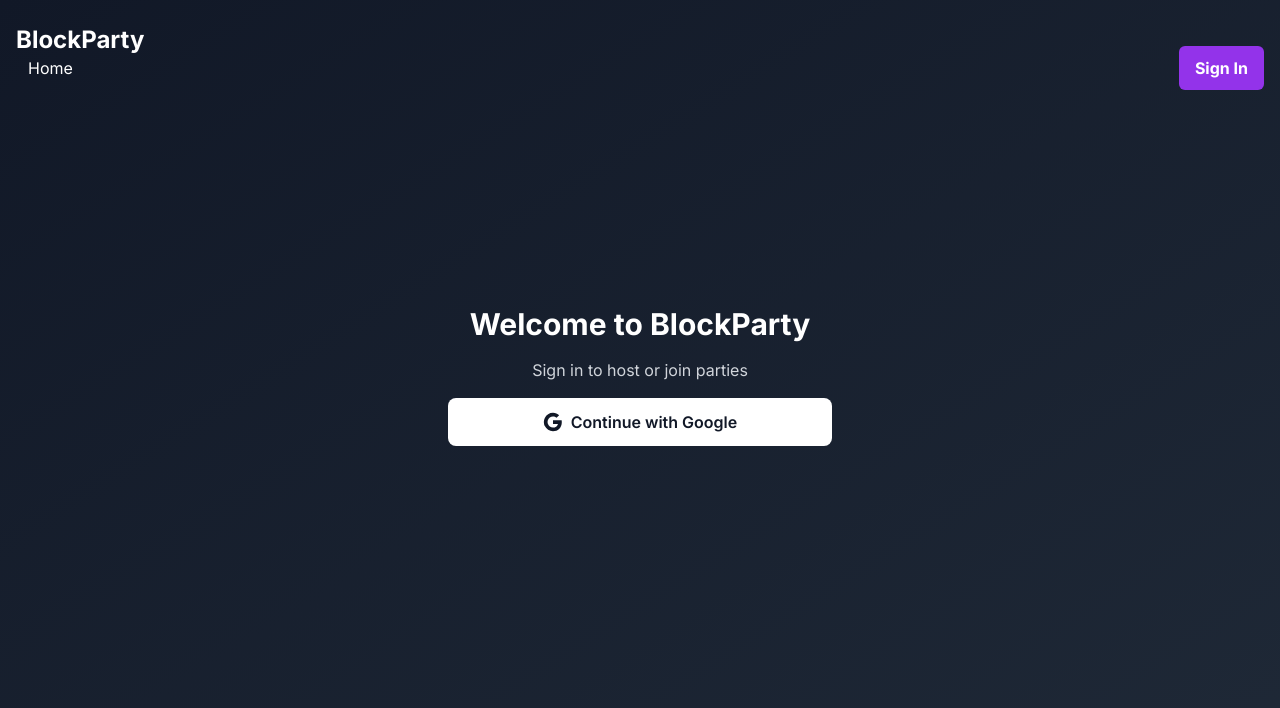
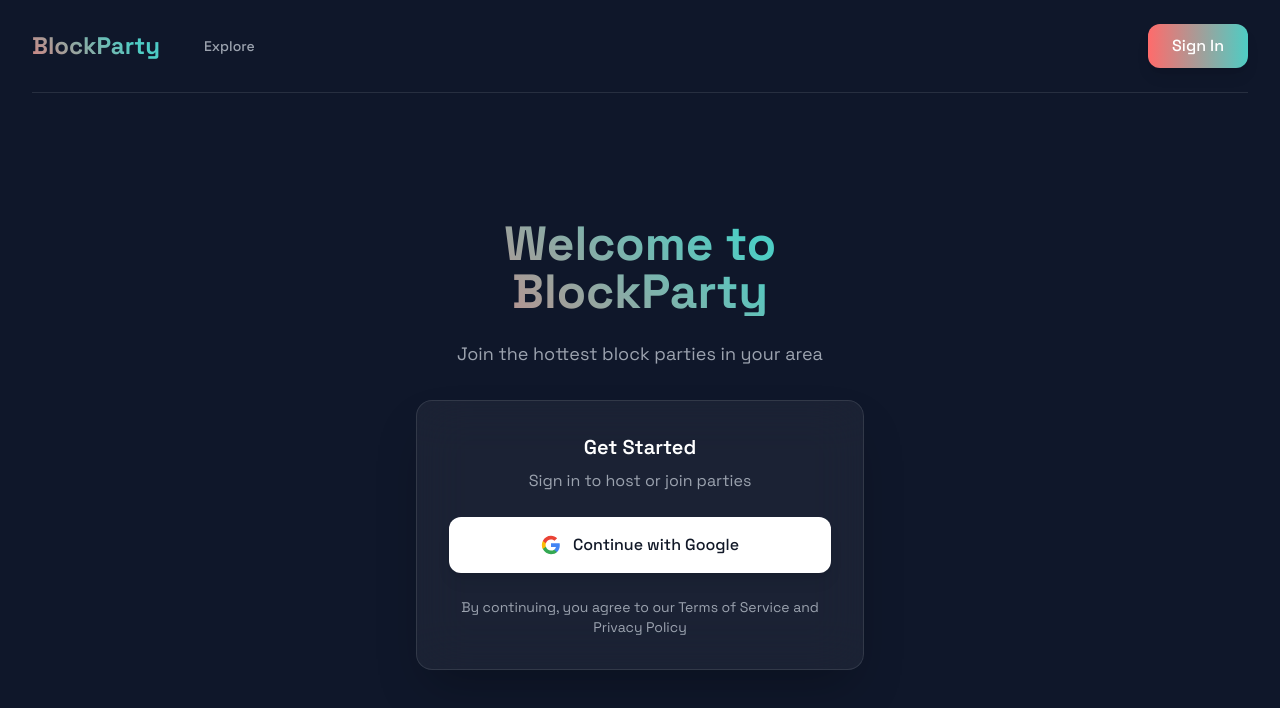
Before and after one commit to ravi20930/kots-party, a Next.js app: page /auth/signin in a window 1280 px wide. Shown: the top 708 px of the page. Built offline with nearby package versions, Linux system fonts and the light colour scheme; no server answers.

Commit message:
feat: modernize navigation and auth components with improved design

```diff
--- a/src/app/auth/signin/page.tsx
+++ b/src/app/auth/signin/page.tsx
@@ -8,34 +8,54 @@ export default function SignIn() {
   const callbackUrl = searchParams.get('callbackUrl') || '/'
 
   return (
-    <div className="flex min-h-[60vh] flex-col items-center justify-center">
-      <div className="w-full max-w-sm space-y-4 text-center">
-        <h1 className="text-3xl font-bold text-white">Welcome to BlockParty</h1>
-        <p className="text-gray-300">Sign in to host or join parties</p>
+    <div className="flex min-h-[80vh] flex-col items-center justify-center px-4">
+      <div className="w-full max-w-md text-center">
+        <div className="space-y-6 mb-8">
+          <h1 className="text-4xl md:text-5xl font-bold gradient-text">
+            Welcome to BlockParty
+          </h1>
+          <p className="text-gray-400 text-lg">
+            Join the hottest block parties in your area
+          </p>
+        </div>
+
+        <div className="bg-white/5 backdrop-blur-xl rounded-2xl p-8 shadow-2xl border border-white/10">
+          <div className="space-y-6">
+            <div className="space-y-2">
+              <h2 className="text-xl font-semibold text-white">Get Started</h2>
+              <p className="text-gray-400">Sign in to host or join parties</p>
+            </div>
+
             <button
               onClick={() => signIn('google', { callbackUrl })}
-          className="w-full bg-white hover:bg-gray-100 text-gray-900 font-semibold py-3 px-4 rounded-lg flex items-center justify-center gap-2 transition duration-300"
+              className="w-full bg-white hover:bg-gray-50 active:bg-gray-100 text-gray-900 font-medium py-4 px-6 rounded-xl flex items-center justify-center gap-3 transition-all duration-200 shadow-lg shadow-black/10"
             >
-          <svg className="w-5 h-5" viewBox="0 0 24 24">
+              <svg className="w-5 h-5" viewBox="0 0 24 24" fill="none">
                 <path
-              fill="currentColor"
                   d="M22.56 12.25c0-.78-.07-1.53-.2-2.25H12v4.26h5.92c-.26 1.37-1.04 2.53-2.21 3.31v2.77h3.57c2.08-1.92 3.28-4.74 3.28-8.09z"
+                  fill="#4285F4"
                 />
                 <path
-              fill="currentColor"
                   d="M12 23c2.97 0 5.46-.98 7.28-2.66l-3.57-2.77c-.98.66-2.23 1.06-3.71 1.06-2.86 0-5.29-1.93-6.16-4.53H2.18v2.84C3.99 20.53 7.7 23 12 23z"
+                  fill="#34A853"
                 />
                 <path
-              fill="currentColor"
                   d="M5.84 14.09c-.22-.66-.35-1.36-.35-2.09s.13-1.43.35-2.09V7.07H2.18C1.43 8.55 1 10.22 1 12s.43 3.45 1.18 4.93l2.85-2.22.81-.62z"
+                  fill="#FBBC05"
                 />
                 <path
-              fill="currentColor"
                   d="M12 5.38c1.62 0 3.06.56 4.21 1.64l3.15-3.15C17.45 2.09 14.97 1 12 1 7.7 1 3.99 3.47 2.18 7.07l3.66 2.84c.87-2.6 3.3-4.53 6.16-4.53z"
+                  fill="#EA4335"
                 />
               </svg>
               Continue with Google
             </button>
+
+            <div className="text-sm text-gray-400">
+              By continuing, you agree to our Terms of Service and Privacy Policy
+            </div>
+          </div>
+        </div>
       </div>
     </div>
   )
--- a/src/app/layout.tsx
+++ b/src/app/layout.tsx
@@ -1,12 +1,12 @@
 import "./globals.css";
-import { Inter } from "next/font/google";
+import { Space_Grotesk } from "next/font/google";
 import { getServerSession } from "next-auth/next";
 import { authOptions } from "@/lib/auth";
 import AuthButton from "@/components/AuthButton";
 import Navigation from "@/components/Navigation";
 import Providers from "@/components/Providers";
 
-const inter = Inter({ subsets: ["latin"] });
+const spaceGrotesk = Space_Grotesk({ subsets: ["latin"] });
 
 export const metadata = {
   title: "BlockParty",
@@ -21,20 +21,22 @@ export default async function RootLayout({
   const session = await getServerSession(authOptions);
 
   return (
-    <html lang="en">
-      <body className={inter.className + " min-h-screen bg-gradient-to-br from-gray-900 to-gray-800"}>
+    <html lang="en" className="dark">
+      <body className={spaceGrotesk.className}>
         <Providers session={session}>
-          <div className="container mx-auto px-4">
-            <header className="py-6 flex justify-between items-center">
-              <div>
-                <h1 className="text-2xl font-bold text-white">BlockParty</h1>
+          <div className="min-h-screen bg-[#0F172A]">
+            <div className="max-w-7xl mx-auto px-4 sm:px-6 lg:px-8">
+              <header className="py-6 flex justify-between items-center border-b border-white/10">
+                <div className="flex items-center gap-8">
+                  <h1 className="text-2xl font-bold gradient-text">BlockParty</h1>
                   <Navigation />
                 </div>
                 <AuthButton />
               </header>
-            <main>
+              <main className="py-8">
                 {children}
               </main>
+            </div>
           </div>
         </Providers>
       </body>
--- a/src/components/AuthButton.tsx
+++ b/src/components/AuthButton.tsx
@@ -1,6 +1,7 @@
 'use client'
 
 import { signIn, signOut, useSession } from 'next-auth/react'
+import Image from 'next/image'
 
 export default function AuthButton() {
   const { data: session } = useSession()
@@ -8,10 +9,23 @@ export default function AuthButton() {
   if (session) {
     return (
       <div className="flex items-center gap-4">
-        <span className="text-white">Welcome, {session.user?.name}</span>
+        <div className="flex items-center gap-3">
+          {session.user?.image && (
+            <Image
+              src={session.user.image}
+              alt={session.user.name || 'User'}
+              width={32}
+              height={32}
+              className="rounded-full ring-2 ring-white/10"
+            />
+          )}
+          <span className="text-sm font-medium text-gray-300">
+            {session.user?.name}
+          </span>
+        </div>
         <button
           onClick={() => signOut()}
-          className="bg-red-600 hover:bg-red-700 text-white font-bold py-2 px-4 rounded-md transition duration-300"
+          className="text-sm font-medium text-gray-400 hover:text-white transition-colors duration-200"
         >
           Sign Out
         </button>
@@ -22,7 +36,7 @@ export default function AuthButton() {
   return (
     <button
       onClick={() => signIn('google')}
-      className="bg-purple-600 hover:bg-purple-700 text-white font-bold py-2 px-4 rounded-md transition duration-300"
+      className="bg-gradient-to-r from-[#FF6B6B] to-[#4ECDC4] text-white font-medium py-2 px-6 rounded-xl hover:opacity-90 active:opacity-100 transition-all duration-200 shadow-lg shadow-black/10"
     >
       Sign In
     </button>
--- a/src/components/Navigation.tsx
+++ b/src/components/Navigation.tsx
@@ -2,26 +2,38 @@
 
 import Link from 'next/link'
 import { useSession } from 'next-auth/react'
+import { usePathname } from 'next/navigation'
 
 export default function Navigation() {
   const { data: session } = useSession()
+  const pathname = usePathname()
+
+  const isActive = (path: string) => pathname === path
 
   return (
-    <nav className="mb-8">
-      <ul className="flex gap-4">
+    <nav>
+      <ul className="flex items-center gap-6">
         <li>
           <Link
             href="/"
-            className="text-white hover:text-purple-400 transition duration-300"
+            className={`text-sm font-medium transition-all duration-200 ${
+              isActive('/')
+                ? 'text-white'
+                : 'text-gray-400 hover:text-white'
+            }`}
           >
-            Home
+            Explore
           </Link>
         </li>
         {session && (
           <li>
             <Link
               href="/host"
-              className="text-white hover:text-purple-400 transition duration-300"
+              className={`text-sm font-medium transition-all duration-200 ${
+                isActive('/host')
+                  ? 'text-white'
+                  : 'text-gray-400 hover:text-white'
+              }`}
             >
               Host a Party
             </Link>
```
Also changed, not shown: 1 other file (tests, documents, lock files or other folders). Lines whose indentation alone changed are shown as unchanged.
